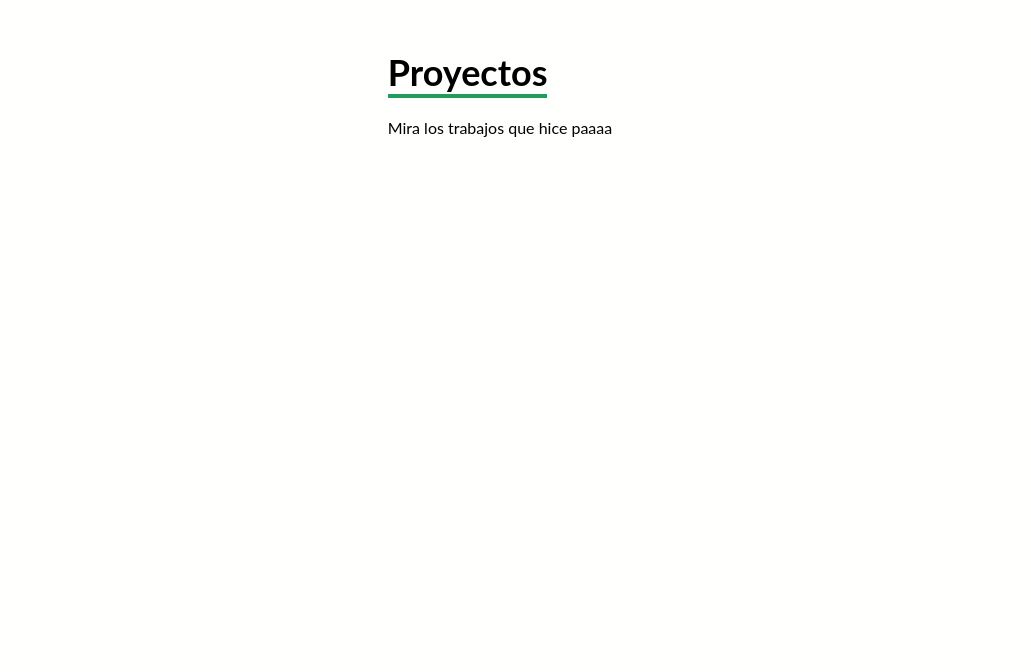
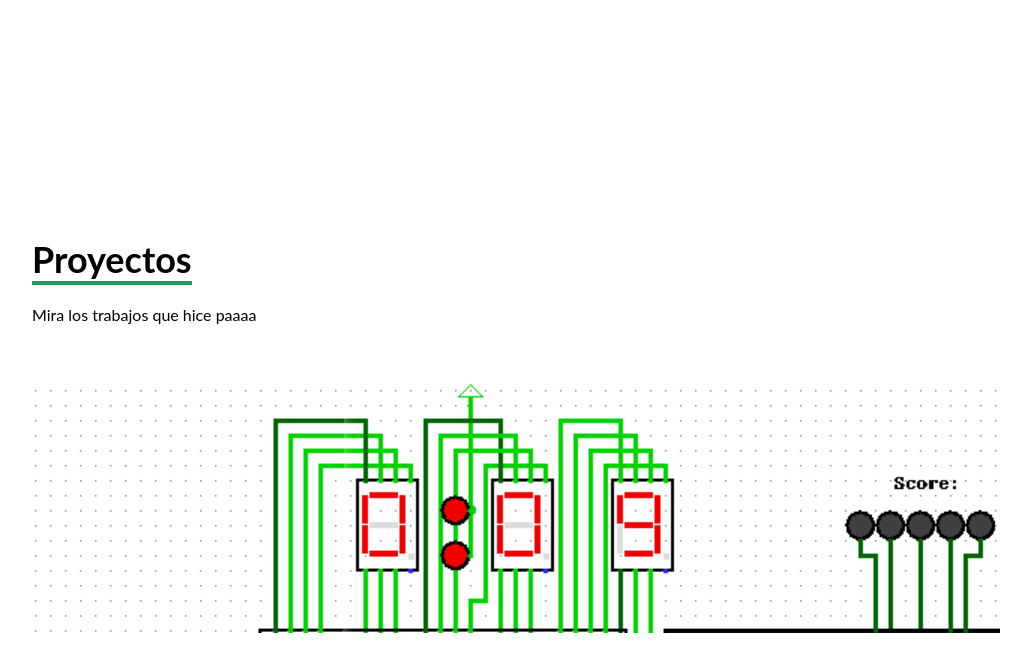
Before and after one commit to Andresdalla/PortfolioWeb, a React (Create React App) app: page / in a window 1280 px wide. Shown: the part 2364-3036 px from the top of the page, without its empty margins (124-1155 px from the left). Built offline with nearby package versions, Linux system fonts and the light colour scheme; the HTML template or start-up script is replaced by a standard one.

Commit message:
mi trabajo

```diff
--- a/src/components/MiTrabajo.jsx
+++ b/src/components/MiTrabajo.jsx
@@ -1,15 +1,17 @@
 import React from 'react'
+import Logisim from '../assets/trabajos/logisim.png'
 
 const MiTrabajo = () => {
   return (
     <div name = 'trabajos' className='w-full md:h-screen bg-[#fffffd]'>
-        <div className='max-w.[1000px] mx-auto p-4 flex flex col justify-center w-full h-full'>
+        <div className='max-w-[1000px] mx-auto p-4 flex flex-col justify-center w-full h-full'>
             <div className='pb-8'>
                 <p className='text-4xl font-bold inline border-b-4 border-[#209d5c]'>Proyectos</p>
                 <p className='py-6'>Mira los trabajos que hice paaaa</p>
             </div>
 
-            <div className='grid sm:gird-cols-2 md:grid-cols-3 gap-4'>
+            <div style={{backgroundImage: `url(${Logisim})`}}
+            className='grid sm:grid-cols-2 md:grid-cols-3 gap-4'>
                 <div className='shadow-lg shadow-[#fffffda9] group container rounded-md
                 flex justify-center items-center mx-auto content-div'>
                     {/* efecto hover */}
--- a/src/components/Skills.jsx
+++ b/src/components/Skills.jsx
@@ -14,7 +14,7 @@ const Skills = () => {
   return (
     <div name='skills' className='w-full h-screen bg-[#fffffd]'>
       <div className='max-w-[1000px] mx-auto p-4 flex flex-col justify-center w-full h-full'>
-        <div className=''>
+        <div>
           <p className='text-4xl font-bold inline border-b-4 border-[#209d5c]'>
             Skills</p>
           <p className='py-4'>Estas son las tecnologías con las que trabaje</p>
--- a/src/index.css
+++ b/src/index.css
@@ -12,3 +12,16 @@
     @apply cursor-pointer;
   }
 }
+.content-div {
+  background-repeat: no-repeat;
+  background-size: cover;
+  background-position: center;
+  height: 250px;
+}
+.content-div:hover {
+  background-image: linear-gradient(
+  to right,
+  rgba(122,157,255,0.8)
+  hsla(242,74%,61% 0.8)
+  );
+}
```
Also changed, not shown: src/assets/trabajos/logisim.png (added).
